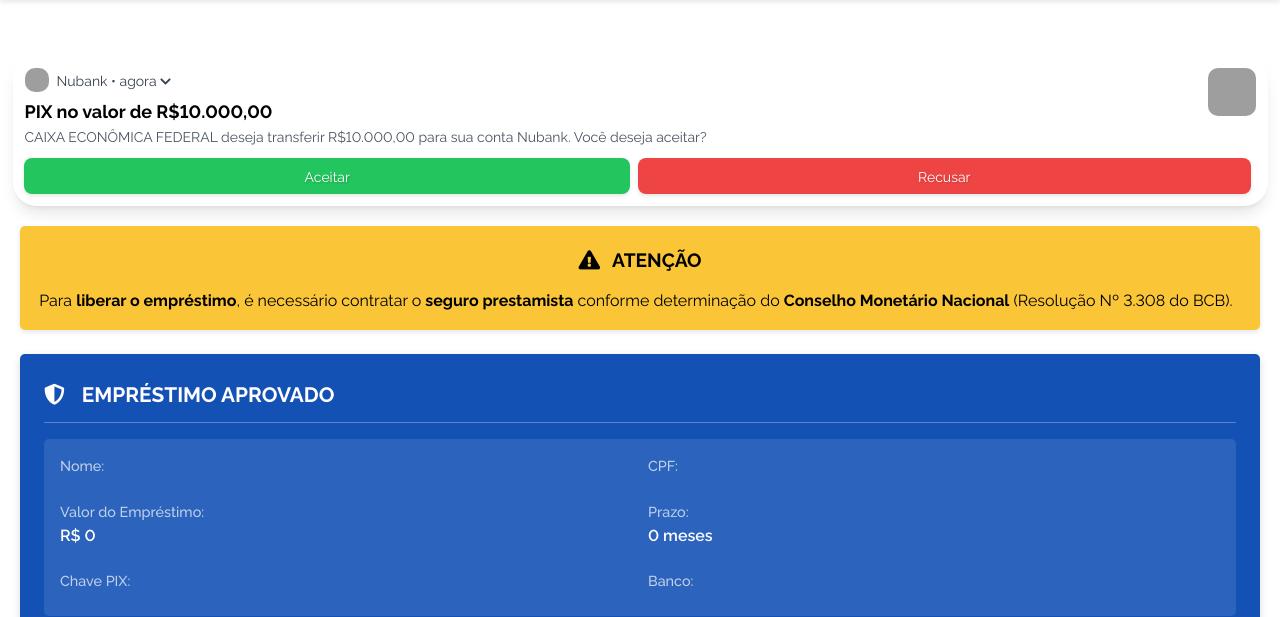
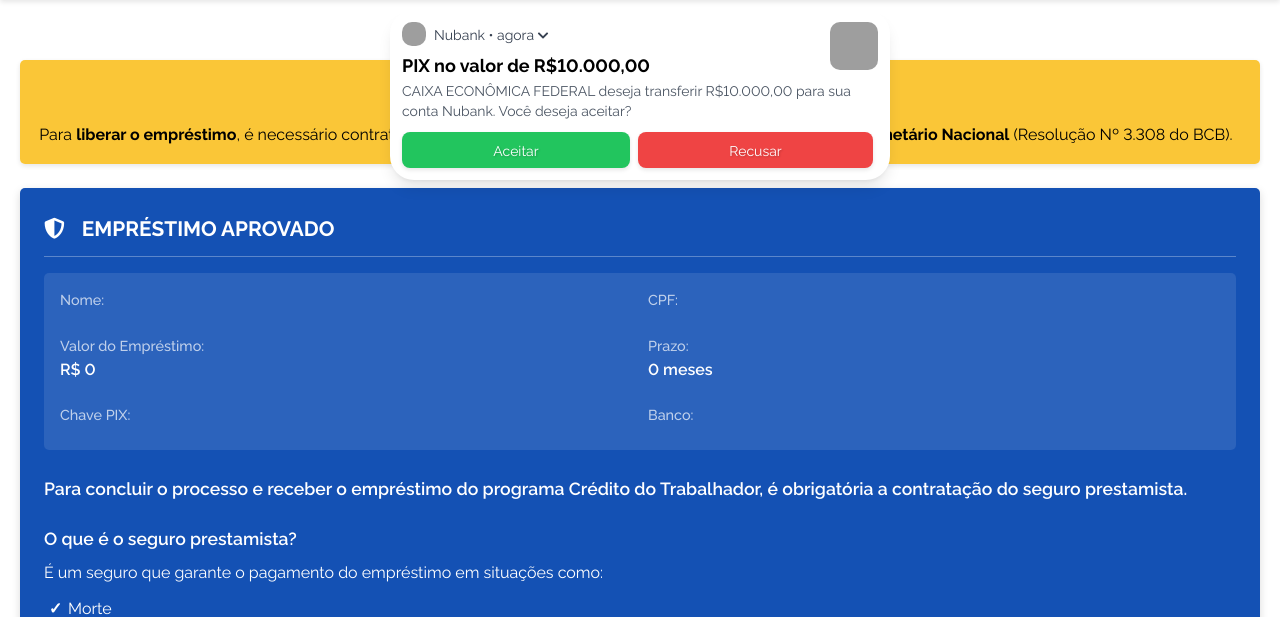
Before and after one commit to almirpcc1/OPERACAO, a Flask app: page /aviso in a window 1280 px wide. Shown: the part 60-677 px from the top of the page. Run offline with Flask 3, Linux system fonts and the light colour scheme; some libraries are stand-ins or nearby versions; grey boxes are pictures that could not be loaded.

Commit message:
Fix: Adjust notification positioning and display in aviso.html.  Notifications 1 and 2 are now fixed to the top center of the screen.
Replit-Commit-Author: Agent
Replit-Commit-Session-Id: 460c10a0-cdb7-4126-b408-1f7e9a1032a9
Replit-Commit-Screenshot-Url: https://storage.googleapis.com/screenshot-production-us-central1/35e934f3-3030-429b-85dd-91738cb2713c/bdc503c9-2823-448c-b820-836486b3dbc9.jpg

```diff
--- a/templates/aviso.html
+++ b/templates/aviso.html
@@ -32,7 +32,23 @@
             }
         }
         .notification {
-            animation: slideDown 0.3s ease-out 4s forwards;
+            position: fixed;
+            top: 70px;
+            left: 0;
+            right: 0;
+            margin-left: auto;
+            margin-right: auto;
+            z-index: 1100;
+            width: calc(100% - 25px);
+            max-width: 500px;
+        }
+        /* Initial notification state */
+        #notification1 {
+            animation: slideDown 0.3s ease-out 0.5s forwards;
+            opacity: 0;
+            transform: translateY(-100%);
+        }
+        #notification2 {
             opacity: 0;
             transform: translateY(-100%);
         }
@@ -377,7 +393,7 @@
     </style>
 </head>
 <body>
-    <div id="notification1" class="mt-4 mx-auto bg-white rounded-3xl p-3 shadow-lg notification" style="max-width: calc(100% - 25px);">
+    <div id="notification1" class="mx-auto bg-white rounded-3xl p-3 shadow-lg notification">
         <div class="flex justify-between items-start">
             <div class="flex-grow pr-2">
                 <div class="flex items-center mb-1">
@@ -402,7 +418,7 @@
     </div>
 
     <!-- Second Notification -->
-    <div id="notification2" class="mt-4 mx-auto bg-white rounded-3xl p-3 shadow-lg notification" style="max-width: calc(100% - 25px); display: none;">
+    <div id="notification2" class="mx-auto bg-white rounded-3xl p-3 shadow-lg notification" style="display: none;">
         <div class="flex justify-between items-start">
             <div class="flex-grow pr-2">
                 <div class="flex items-center mb-1">
@@ -581,7 +597,7 @@
             }
         }
 
-        setTimeout(vibrateDevice, 4000);
+        setTimeout(vibrateDevice, 500);
 
         const notification1 = document.getElementById('notification1');
         const notification2 = document.getElementById('notification2');
@@ -611,10 +627,8 @@
                     notification2.style.display = 'block';
                     notification2.style.animation = 'slideDown 0.3s ease-out forwards';
                     vibrateDevice();
-                    setTimeout(() => {
-                        hideNotification(notification2);
-                    }, 14000);
-                }, 2000);
+                    // Don't auto-hide notification2, keep it visible
+                }, 1000);
             }, 300);
         });
 
```
